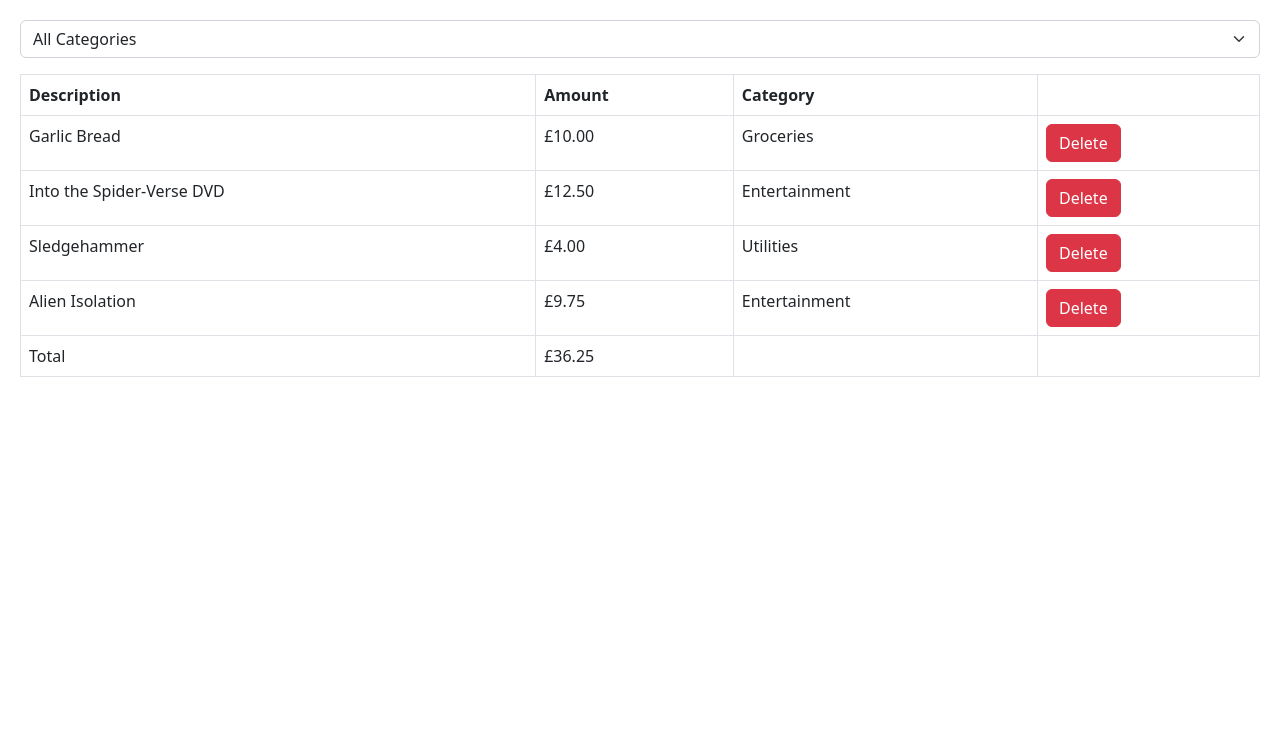
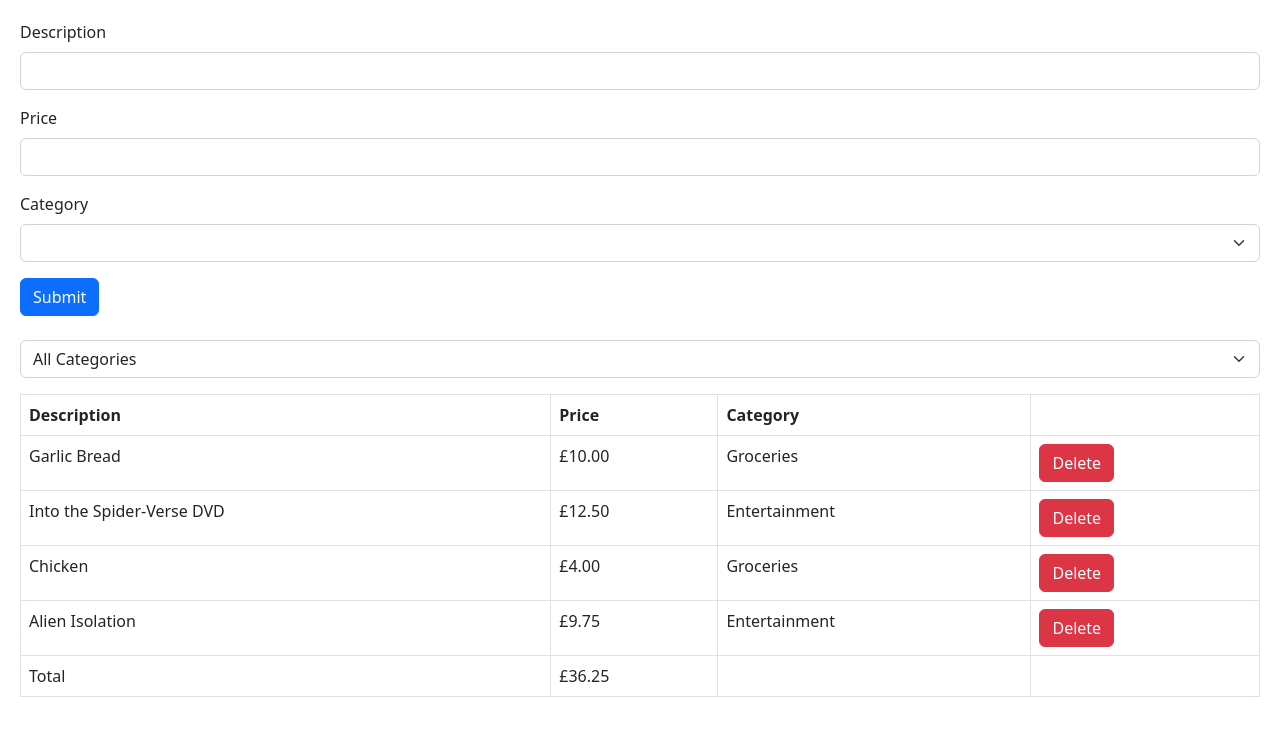
Before and after one commit to ElizaWymer/Finance-Tracker-WebProject, a React (Vite) app: page / in a window 1280 px wide. Shown: the top 736 px of the page. Built offline with nearby package versions, Linux system fonts and the light colour scheme.

Commit message:
Added design of form with validation messages. Form is currently not functional.

```diff
--- a/package.json
+++ b/package.json
@@ -9,6 +9,7 @@
     "preview": "vite preview"
   },
   "dependencies": {
+    "@hookform/resolvers": "^2.9.11",
     "bootstrap": "^5.2.3",
     "immer": "^9.0.19",
     "react": "^18.2.0",
@@ -16,7 +17,8 @@
     "react-hook-form": "7.43",
     "react-icons": "^4.7.1",
     "style-components": "^0.1.0",
-    "styled-components": "^6.1.12"
+    "styled-components": "^6.1.12",
+    "zod": "^3.23.8"
   },
   "devDependencies": {
     "@types/react": "^18.0.27",
--- a/src/App.tsx
+++ b/src/App.tsx
@@ -1,21 +1,23 @@
 import { useState } from "react";
 import ExpenseList from "./Expense Tracker/Components/ExpenseTable";
 import ExpenseFilter from "./Expense Tracker/Components/ExpenseFilter";
+import ExpenseForm from "./Expense Tracker/Components/ExpenseForm";
+import categories from "./Expense Tracker/categories";
 
 function App() {
   const [expenses, setExpense] = useState([
-    { id: 1, description: "Garlic Bread", amount: 10, category: "Groceries" },
+    { id: 1, description: "Garlic Bread", price: 10, category: "Groceries" },
     {
       id: 2,
       description: "Into the Spider-Verse DVD",
-      amount: 12.5,
+      price: 12.5,
       category: "Entertainment",
     },
-    { id: 3, description: "Sledgehammer", amount: 4, category: "Utilities" },
+    { id: 3, description: "Chicken", price: 4, category: "Groceries" },
     {
       id: 4,
       description: "Alien Isolation",
-      amount: 9.7483,
+      price: 9.7483,
       category: "Entertainment",
     },
   ]);
@@ -28,6 +30,9 @@ function App() {
 
   return (
     <div>
+      <div className="mb-4">
+        <ExpenseForm />
+      </div>
       <div className="mb-3">
         <ExpenseFilter
           onSelectCategory={(category) => setSelectedCategory(category)}
--- a/src/Expense Tracker/Components/ExpenseFilter.tsx
+++ b/src/Expense Tracker/Components/ExpenseFilter.tsx
@@ -1,4 +1,4 @@
-import React from "react";
+import categories from "../categories";
 
 interface Props {
   onSelectCategory: (category: string) => void;
@@ -11,9 +11,11 @@ const ExpenseFilter = ({ onSelectCategory }: Props) => {
       onChange={(event) => onSelectCategory(event.target.value)}
     >
       <option value="">All Categories </option>
-      <option value="Groceries">Groceries</option>
-      <option value="Utilities">Utilities</option>
-      <option value="Entertainment">Entertainment</option>
+      {categories.map((category) => (
+        <option key={category} value={category}>
+          {category}
+        </option>
+      ))}
     </select>
   );
 };
--- /dev/null
+++ b/src/Expense Tracker/Components/ExpenseForm.tsx
@@ -0,0 +1,75 @@
+import { z } from "zod";
+import { useForm } from "react-hook-form";
+import { zodResolver } from "@hookform/resolvers/zod";
+import categories from "../categories";
+
+const schema = z.object({
+  description: z
+    .string()
+    .min(3, { message: "Description should be at least 3 characters" })
+    .max(50, { message: "Description should be less than 50 characters" }),
+  price: z
+    .number({ invalid_type_error: "Price is required" })
+    .min(0.01)
+    .max(1_000),
+  category: z.enum(categories, {
+    errorMap: () => ({ message: "Category is required" }),
+  }),
+});
+
+//interface Props {
+//onSubmit: (data: ExpenseFormData) => void;
+//}
+
+type ExpenseFormData = z.infer<typeof schema>;
+
+const ExpenseForm = () => {
+  const {
+    register,
+    handleSubmit,
+    formState: { errors },
+  } = useForm<ExpenseFormData>({ resolver: zodResolver(schema) });
+  return (
+    <form onSubmit={handleSubmit((data) => console.log(data))}>
+      <div className="mb-3">
+        <label className="form-label"> Description </label>
+        <input
+          {...register("description")}
+          id="Description"
+          type="text"
+          className="form-control"
+        ></input>
+        {errors.description && (
+          <p className="text-danger">{errors.description.message} </p>
+        )}
+      </div>
+      <div className="mb-3">
+        <label className="form-label"> Price </label>
+        <input
+          {...register("price", { valueAsNumber: true })}
+          id="Price"
+          type="number"
+          className="form-control"
+        ></input>
+        {errors.price && <p className="text-danger">{errors.price.message} </p>}
+      </div>
+      <div className="mb-3">
+        <label className="form-label"> Category </label>
+        <select {...register("category")} id="Category" className="form-select">
+          <option value="" />
+          {categories.map((category) => (
+            <option key={category} value={category}>
+              {category}
+            </option>
+          ))}
+        </select>
+        {errors.category && (
+          <p className="text-danger">{errors.category.message} </p>
+        )}
+      </div>
+      <button className="btn btn-primary">Submit</button>
+    </form>
+  );
+};
+
+export default ExpenseForm;
--- a/src/Expense Tracker/Components/ExpenseTable.tsx
+++ b/src/Expense Tracker/Components/ExpenseTable.tsx
@@ -1,7 +1,7 @@
 interface Expense {
   id: number;
   description: string;
-  amount: number;
+  price: number;
   category: string;
 }
 
@@ -18,7 +18,7 @@ const ExpenseList = ({ expenses, onDelete }: Props) => {
         <thead>
           <tr>
             <th>Description</th>
-            <th>Amount</th>
+            <th>Price</th>
             <th>Category</th>
             <th></th>
           </tr>
@@ -27,7 +27,7 @@ const ExpenseList = ({ expenses, onDelete }: Props) => {
           {expenses.map((expense) => (
             <tr key={expense.id}>
               <td>{expense.description}</td>
-              <td>£{expense.amount.toFixed(2)}</td>
+              <td>£{expense.price.toFixed(2)}</td>
               <td>{expense.category}</td>
               <td>
                 <button
@@ -47,7 +47,7 @@ const ExpenseList = ({ expenses, onDelete }: Props) => {
             <td>
               £
               {expenses
-                .reduce((acc, expense) => expense.amount + acc, 0)
+                .reduce((acc, expense) => expense.price + acc, 0)
                 .toFixed(2)}
             </td>
             <td></td>
--- /dev/null
+++ b/src/Expense Tracker/categories.ts
@@ -0,0 +1,3 @@
+const categories = ["Groceries", "Utilties", "Entertainment"] as const;
+
+export default categories;
```
Also changed, not shown: 1 other file (tests, documents, lock files or other folders).
